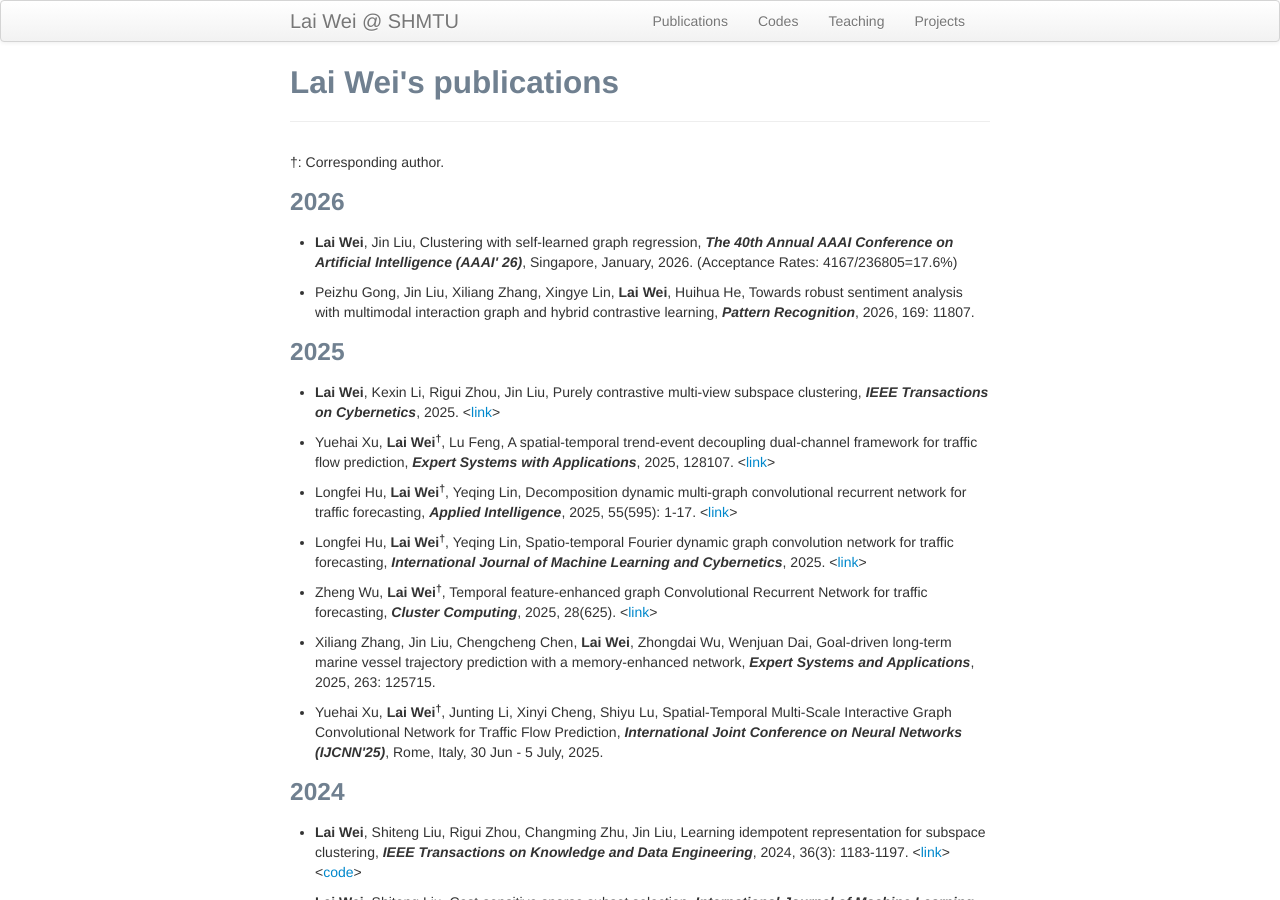
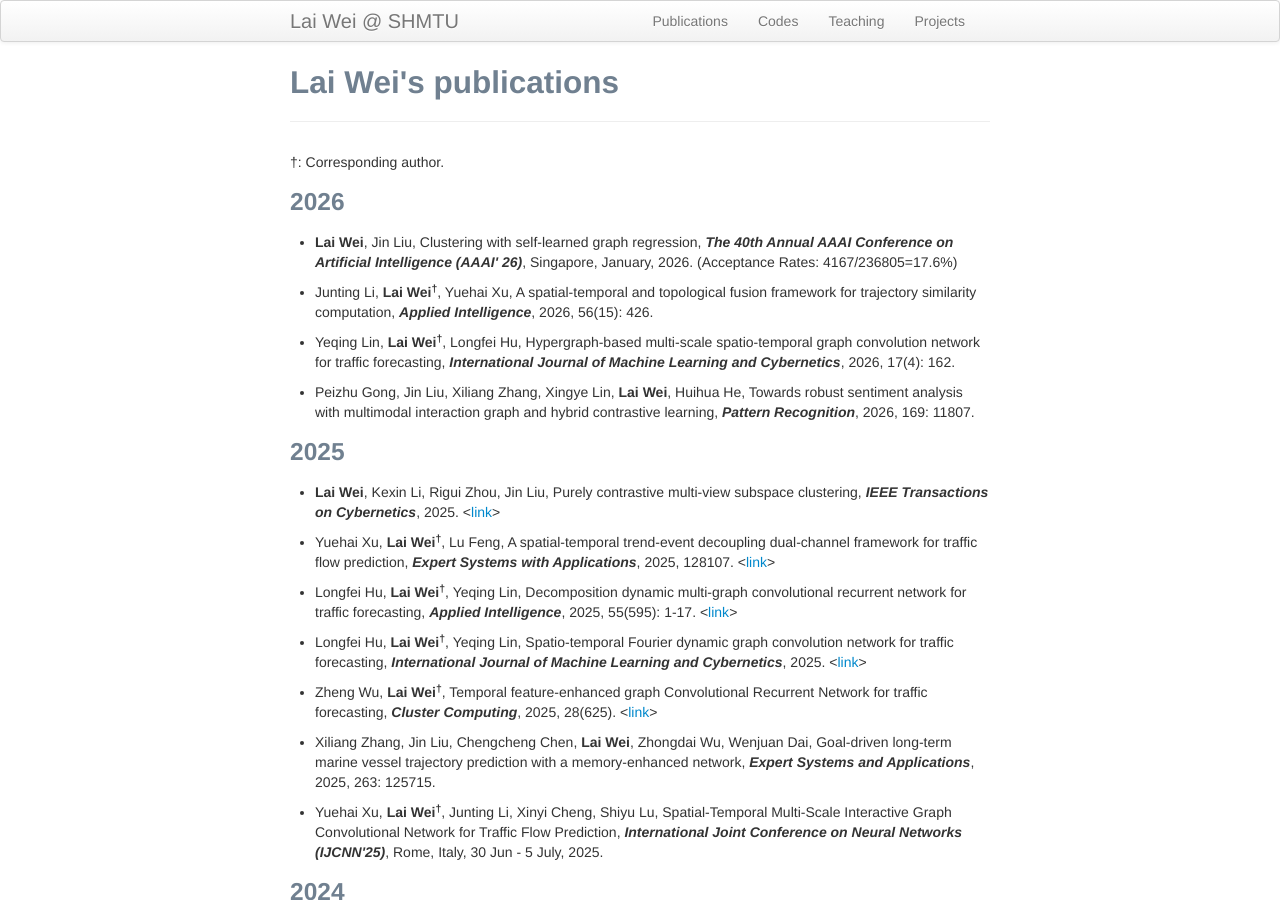
Before and after one commit to weilyshmtu/weilyshmtu.github.io, a Jekyll site: the page built from pages/pubs.md, in a window 1280 px wide and 900 px high. Built offline with Jekyll 4.4.1, drawn with Linux system fonts in a browser that asks for light colours.

Commit message:
Update pubs.md

```diff
--- a/pages/pubs.md
+++ b/pages/pubs.md
@@ -9,6 +9,11 @@ title: Lai Wei's publications
 
 ### 2026
 <ul> <li> <b>Lai Wei</b>, Jin Liu, Clustering with self-learned graph regression, <i><b>The 40th Annual AAAI Conference on Artificial Intelligence (AAAI' 26)</b></i>, Singapore, January, 2026. (Acceptance Rates: 4167/236805=17.6%)  </li></ul>
+
+<ul> <li> Junting Li, <b>Lai Wei<sup>&dagger;</sup></b>, Yuehai Xu, A spatial-temporal and topological fusion framework for trajectory similarity computation, <i><b>Applied Intelligence</b></i>, 2026, 56(15): 426. </li></ul>
+
+<ul> <li> Yeqing Lin, <b>Lai Wei<sup>&dagger;</sup></b>, Longfei Hu, Hypergraph-based multi-scale spatio-temporal graph convolution network for traffic forecasting, <i><b>International Journal of Machine Learning and Cybernetics</b></i>, 2026, 17(4): 162. </li></ul>
+
 
 <ul> <li> Peizhu Gong, Jin Liu, Xiliang Zhang, Xingye Lin, <b>Lai Wei</b>, Huihua He, Towards robust sentiment analysis with multimodal interaction graph and hybrid contrastive learning, <i><b>Pattern Recognition</b></i>, 2026, 169: 11807.</li></ul>
 
```
